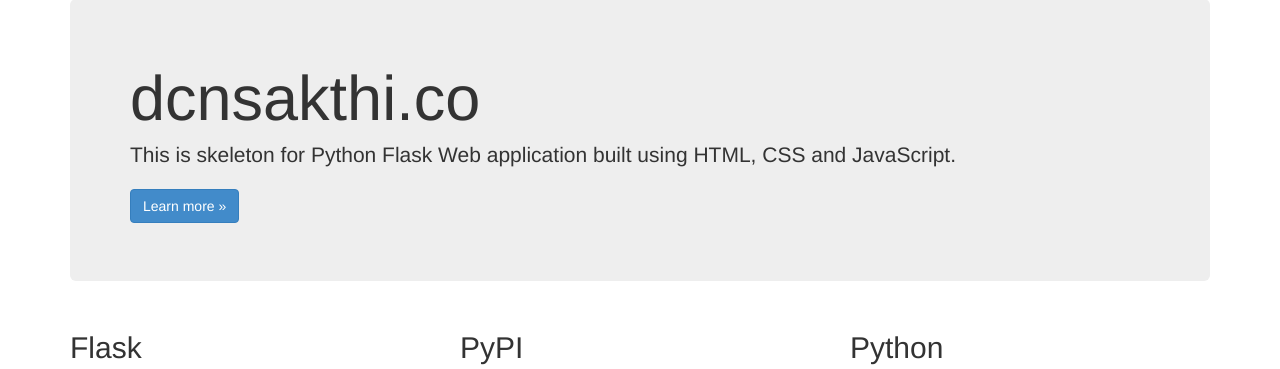
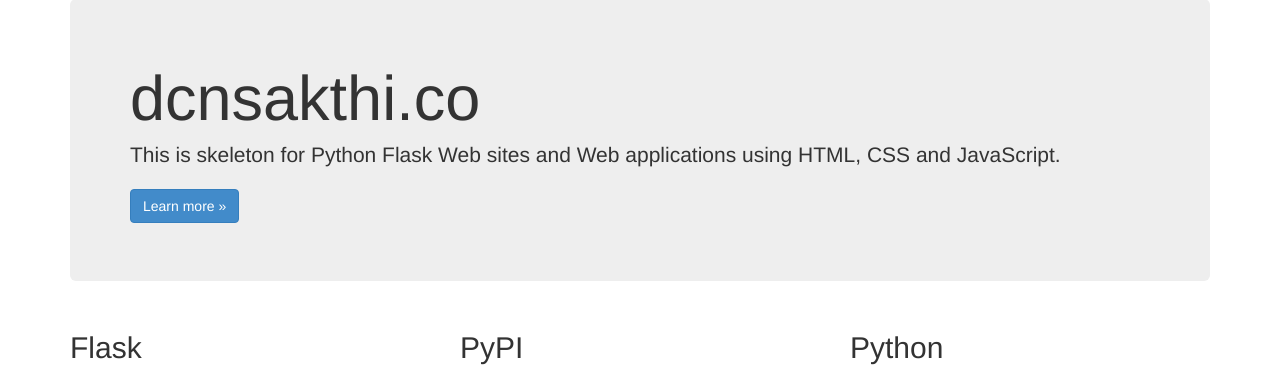
Before and after one commit to dcnsakthi/pyflask-web, a Flask app: page / in a window 1280 px wide. Shown: the part 51-420 px from the top of the page. Run offline with Flask 2, Linux system fonts and the light colour scheme; some libraries are stand-ins or nearby versions.

Commit message:
Updated ReadMe.

```diff
--- a/pyflask_web/templates/index.html
+++ b/pyflask_web/templates/index.html
@@ -4,7 +4,7 @@
 
 <div class="jumbotron">
     <h1>dcnsakthi.co</h1>
-    <p class="lead">This is skeleton for Python Flask Web application built using HTML, CSS and JavaScript.</p>
+    <p class="lead">This is skeleton for Python Flask Web sites and Web applications using HTML, CSS and JavaScript.</p>
     <p><a href="http://flask.pocoo.org/" class="btn btn-primary btn-large">Learn more &raquo;</a></p>
 </div>
 
```
Also changed, not shown: README.md (added), screenshot-home.JPG (added), 1 other file.
